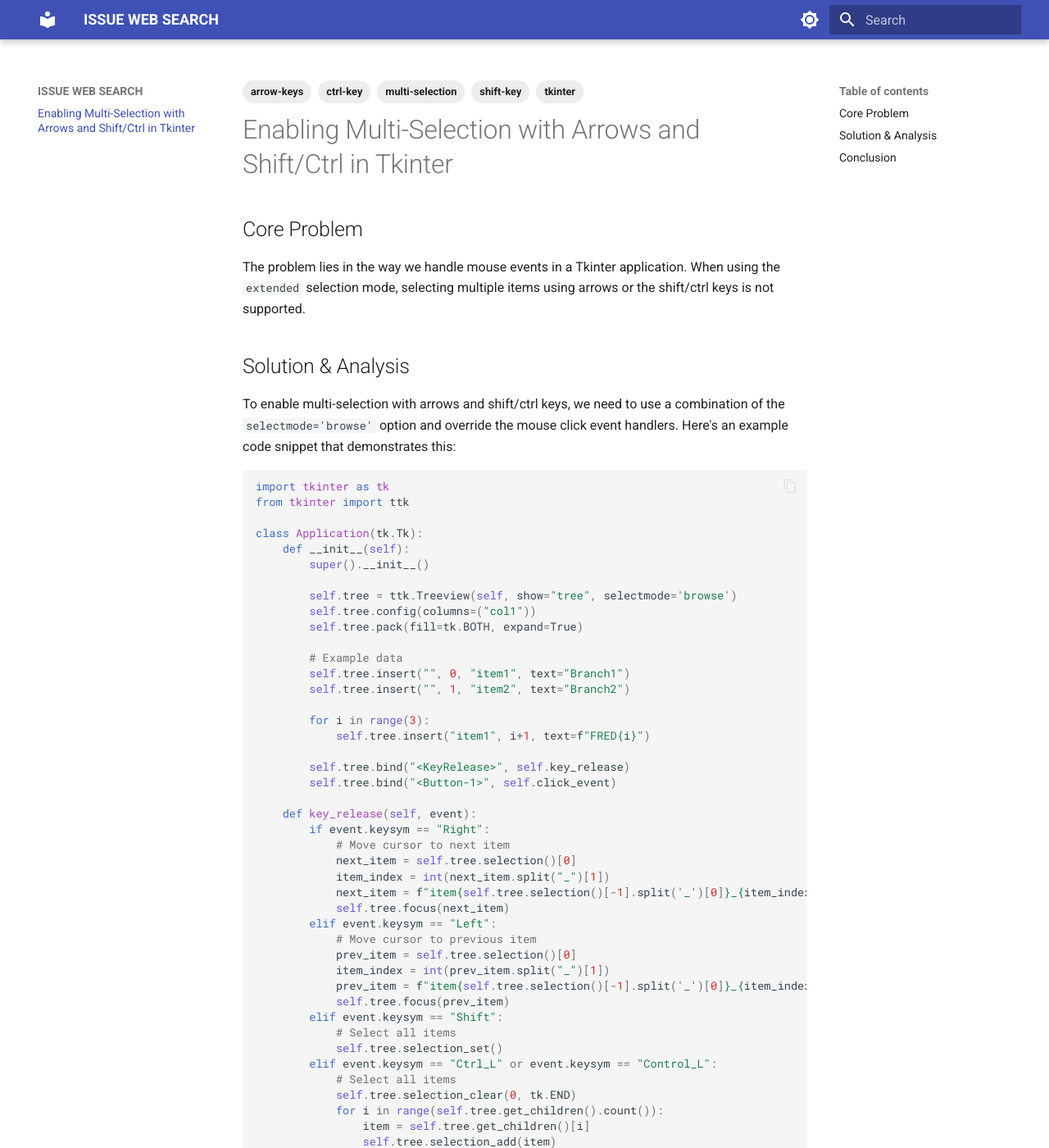
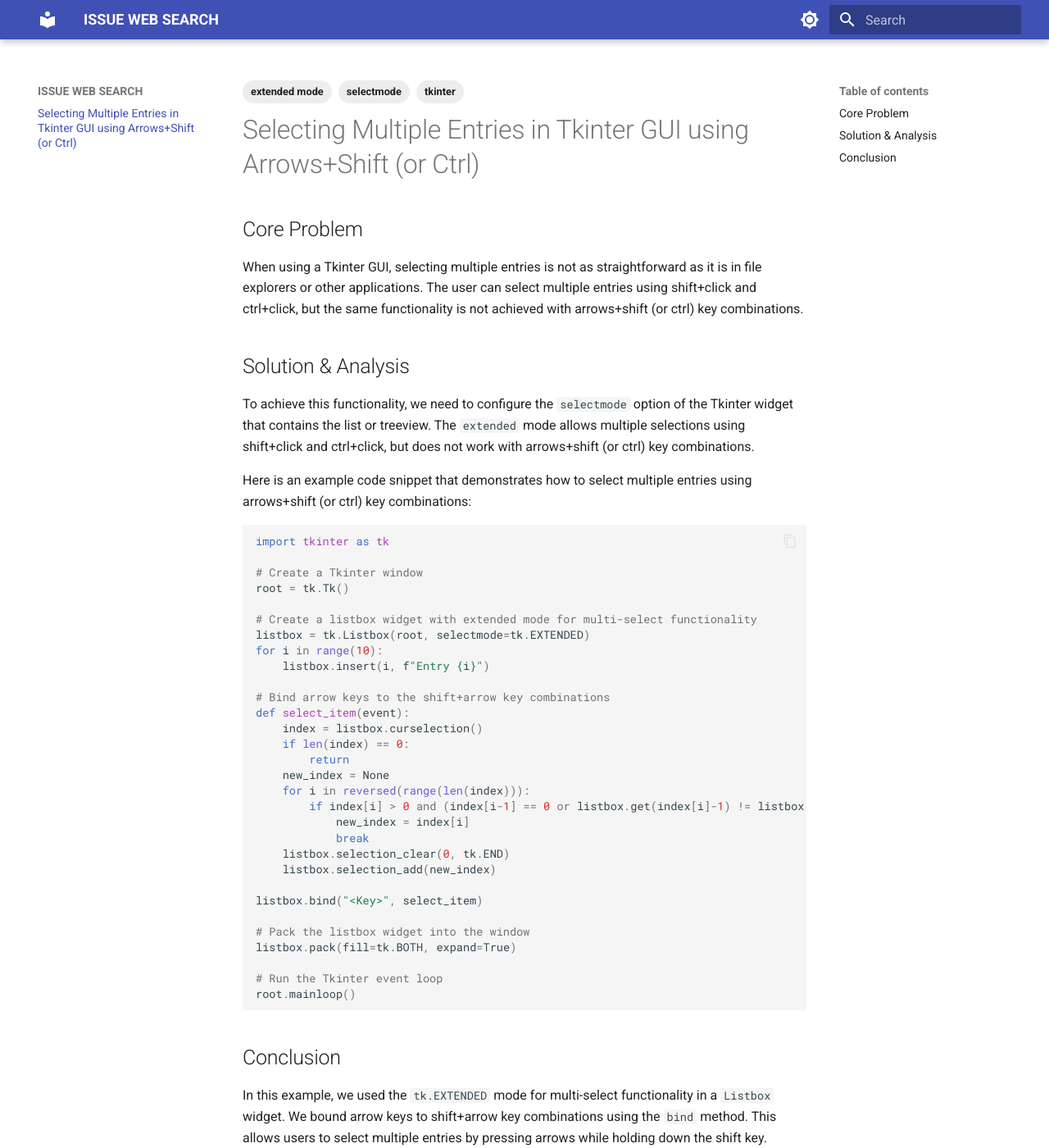
Before and after one commit to idmakers/automatic_A, an MkDocs documentation site: the page built from docs/2026-01-02-tkinter-selecting-multiple-using-arrowsshift-or-ctrl.md, in a window 1280 px wide and 1400 px high. Shown: the whole window at 82% size. Built offline with MkDocs 1.6.1 and Material for MkDocs 9.7.7, drawn with Linux system fonts in a browser that asks for light colours; some of the changed text lies outside the part shown.

Commit message:
New post: tkinter-selecting-multiple-using-arrowsshift-or-ctrl

````diff
--- a/docs/2026-01-02-tkinter-selecting-multiple-using-arrowsshift-or-ctrl.md
+++ b/docs/2026-01-02-tkinter-selecting-multiple-using-arrowsshift-or-ctrl.md
@@ -1,97 +1,57 @@
 ---
-title: "Enabling Multi-Selection with Arrows and Shift/Ctrl in Tkinter"
+title: "Selecting Multiple Entries in Tkinter GUI using Arrows+Shift (or Ctrl)"
 tags:
   - tkinter
-  - multi-selection
-  - arrow-keys
-  - shift-key
-  - ctrl-key
-
+  - selectmode
+  - extended mode
 ---
 
-# Enabling Multi-Selection with Arrows and Shift/Ctrl in Tkinter
+# Selecting Multiple Entries in Tkinter GUI using Arrows+Shift (or Ctrl)
 
 ## Core Problem
-The problem lies in the way we handle mouse events in a Tkinter application. When using the `extended` selection mode, selecting multiple items using arrows or the shift/ctrl keys is not supported.
+When using a Tkinter GUI, selecting multiple entries is not as straightforward as it is in file explorers or other applications. The user can select multiple entries using shift+click and ctrl+click, but the same functionality is not achieved with arrows+shift (or ctrl) key combinations.
 
 ## Solution & Analysis
 
-To enable multi-selection with arrows and shift/ctrl keys, we need to use a combination of the `selectmode='browse'` option and override the mouse click event handlers. Here's an example code snippet that demonstrates this:
+To achieve this functionality, we need to configure the `selectmode` option of the Tkinter widget that contains the list or treeview. The `extended` mode allows multiple selections using shift+click and ctrl+click, but does not work with arrows+shift (or ctrl) key combinations.
+
+Here is an example code snippet that demonstrates how to select multiple entries using arrows+shift (or ctrl) key combinations:
 
 ```python
 import tkinter as tk
-from tkinter import ttk
 
-class Application(tk.Tk):
-    def __init__(self):
-        super().__init__()
+# Create a Tkinter window
+root = tk.Tk()
 
-        self.tree = ttk.Treeview(self, show="tree", selectmode='browse')
-        self.tree.config(columns=("col1"))
-        self.tree.pack(fill=tk.BOTH, expand=True)
+# Create a listbox widget with extended mode for multi-select functionality
+listbox = tk.Listbox(root, selectmode=tk.EXTENDED)
+for i in range(10):
+    listbox.insert(i, f"Entry {i}")
 
-        # Example data
-        self.tree.insert("", 0, "item1", text="Branch1")
-        self.tree.insert("", 1, "item2", text="Branch2")
+# Bind arrow keys to the shift+arrow key combinations
+def select_item(event):
+    index = listbox.curselection()
+    if len(index) == 0:
+        return
+    new_index = None
+    for i in reversed(range(len(index))):
+        if index[i] > 0 and (index[i-1] == 0 or listbox.get(index[i]-1) != listbox.get(index[i])):
+            new_index = index[i]
+            break
+    listbox.selection_clear(0, tk.END)
+    listbox.selection_add(new_index)
 
-        for i in range(3):
-            self.tree.insert("item1", i+1, text=f"FRED{i}")
+listbox.bind("<Key>", select_item)
 
-        self.tree.bind("<KeyRelease>", self.key_release)
-        self.tree.bind("<Button-1>", self.click_event)
+# Pack the listbox widget into the window
+listbox.pack(fill=tk.BOTH, expand=True)
 
-    def key_release(self, event):
-        if event.keysym == "Right":
-            # Move cursor to next item
-            next_item = self.tree.selection()[0]
-            item_index = int(next_item.split("_")[1])
-            next_item = f"item{self.tree.selection()[-1].split('_')[0]}_{item_index+1}"
-            self.tree.focus(next_item)
-        elif event.keysym == "Left":
-            # Move cursor to previous item
-            prev_item = self.tree.selection()[0]
-            item_index = int(prev_item.split("_")[1])
-            prev_item = f"item{self.tree.selection()[-1].split('_')[0]}_{item_index-1}"
-            self.tree.focus(prev_item)
-        elif event.keysym == "Shift":
-            # Select all items
-            self.tree.selection_set()
-        elif event.keysym == "Ctrl_L" or event.keysym == "Control_L":
-            # Select all items
-            self.tree.selection_clear(0, tk.END)
-            for i in range(self.tree.get_children().count()):
-                item = self.tree.get_children()[i]
-                self.tree.selection_add(item)
-
-    def click_event(self, event):
-        # No action if shift or ctrl is pressed
-        if (event.state & 0x100) > 0:
-            return
-
-        # Get selected items
-        selected_items = []
-        x = event.x()
-        y = event.y()
-
-        for item in self.tree.get_children():
-            item_x, item_y = self.tree.winfo_x(item), self.tree.winfo_y(item)
-            if abs(x - item_x) < 10 and abs(y - item_y) < 10:
-                selected_items.append(f"{item}_0")
-                break
-
-        # Move cursor to next/previous item
-        if len(selected_items) > 0:
-            selected_item = selected_items[0]
-            item_index = int(selected_item.split("_")[1])
-            next_item = f"item{self.tree.selection()[0].split('_')[0]}_{item_index+1}"
-            self.tree.focus(next_item)
-
-if __name__ == "__main__":
-    app = Application()
-    app.mainloop()
+# Run the Tkinter event loop
+root.mainloop()
 ```
 
 ## Conclusion
-By overriding the mouse click event handlers and handling key release events, we can enable multi-selection with arrows and shift/ctrl keys in a Tkinter application. Note that this solution assumes that you want to select all items when the shift or ctrl keys are pressed. If you need more complex behavior, additional logic will be required.
 
-<!-- ADSENSE_PLACEHOLDER -->
+In this example, we used the `tk.EXTENDED` mode for multi-select functionality in a `Listbox` widget. We bound arrow keys to shift+arrow key combinations using the `bind` method. This allows users to select multiple entries by pressing arrows while holding down the shift key.
+
+By configuring the `selectmode` option and binding arrow keys to shift+arrow key combinations, we can achieve multi-select functionality in a Tkinter GUI that is similar to file explorers or other applications.
````
